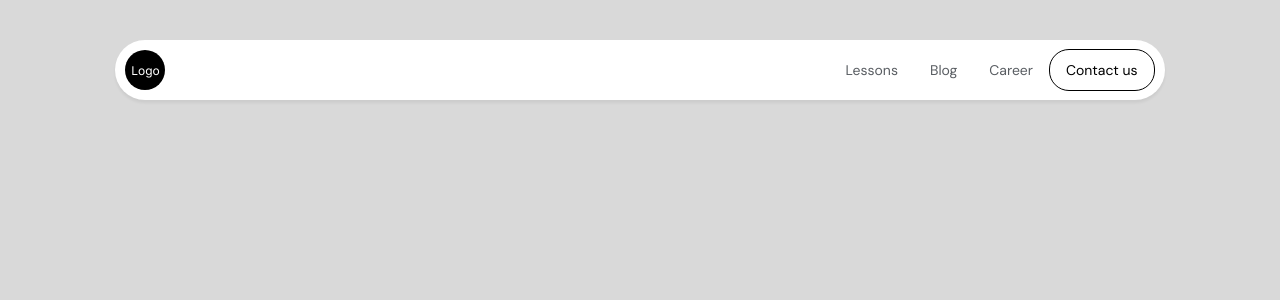
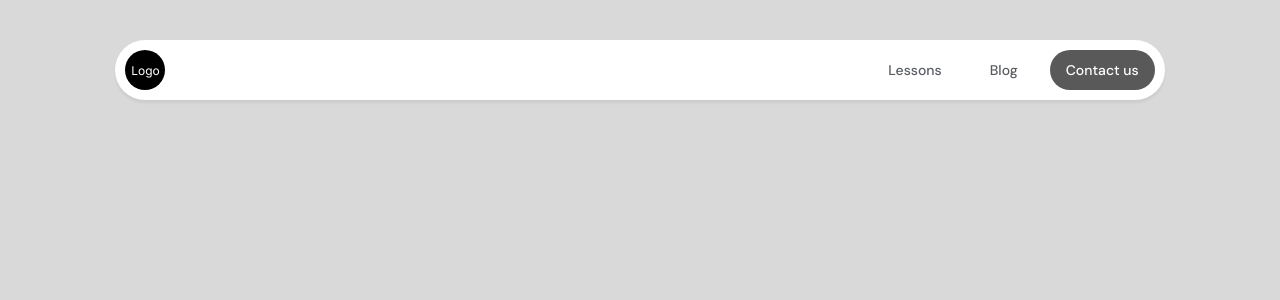
Before and after one commit to CamuStudio/CamuServer, a React (Vite) app in the folder camu/: page / in a window 1280 px wide. Shown: the top 300 px of the page. Built offline with nearby package versions, Linux system fonts and the light colour scheme.

Commit message:
Updated Navbar

```diff
--- a/camu/src/App.css
+++ b/camu/src/App.css
@@ -6,9 +6,13 @@
   background-color: #d9d9d9;
   --text-sm: 14px;
   --text-logo: 12px;
+  --color-logo: black;
+  --color-fill-text: white;
   --color-trunks: #595D62;
-  --color-bulma: black
+  --color-bulma: black;
+  --color-fill: #595959
 }
+
 
 @media only screen and (max-width: 390px){
 
--- a/camu/src/components/Navbar.jsx
+++ b/camu/src/components/Navbar.jsx
@@ -6,7 +6,6 @@ export default function NavBar() {
             <div className={styles.buttons}>
                 <button className={styles.button}>Lessons</button>
                 <button className={styles.button}>Blog</button>
-                <button className={styles.button}>Career</button>
                 <button className={styles.button}>Contact us</button>
             </div>
         </nav>
--- a/camu/src/components/Navbar.module.css
+++ b/camu/src/components/Navbar.module.css
@@ -18,8 +18,8 @@
     display: flex;
     justify-content: center;
     align-items: center;
-    color: white;
-    background-color: black;
+    color: var(--color-fill-text);
+    background-color: var(--color-logo);
     border-radius: 50%;
     margin-left: 10px;
     font-size: var(--text-logo);
@@ -37,17 +37,21 @@
 
 .button {
     padding: 8px 16px;
+    margin-left: 8px;
+    margin-right: 8px;
     background: none;
     font-family: "DM Sans", sans-serif;
     font-size: var(--text-sm);
+    font-weight: 500;
     color: var(--color-trunks);
     line-height: 24px;
     border: none;
 }
 
 .button:last-child {
-    color: var(--color-bulma);
-    border: 1px solid black;
+    margin-right: 0;
+    color: var(--color-fill-text);
+    background-color: var(--color-fill);
     border-radius: 20px; /* don't know */
 }
 
```
